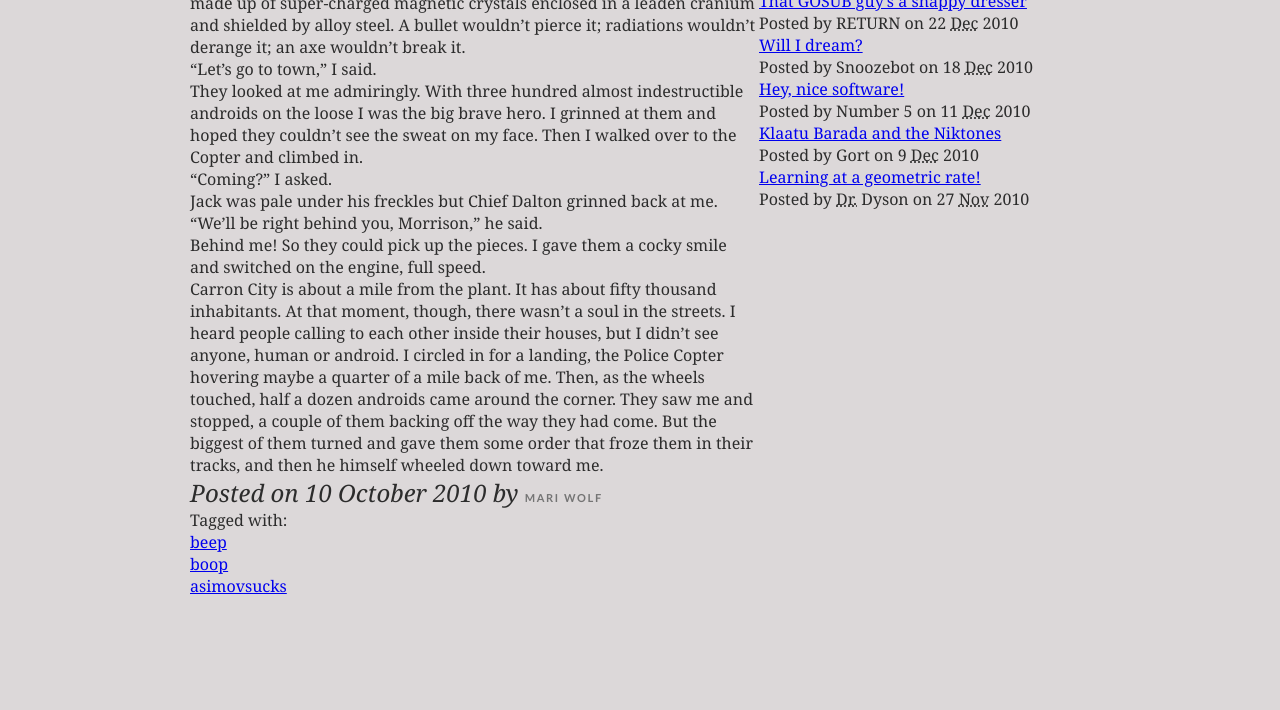
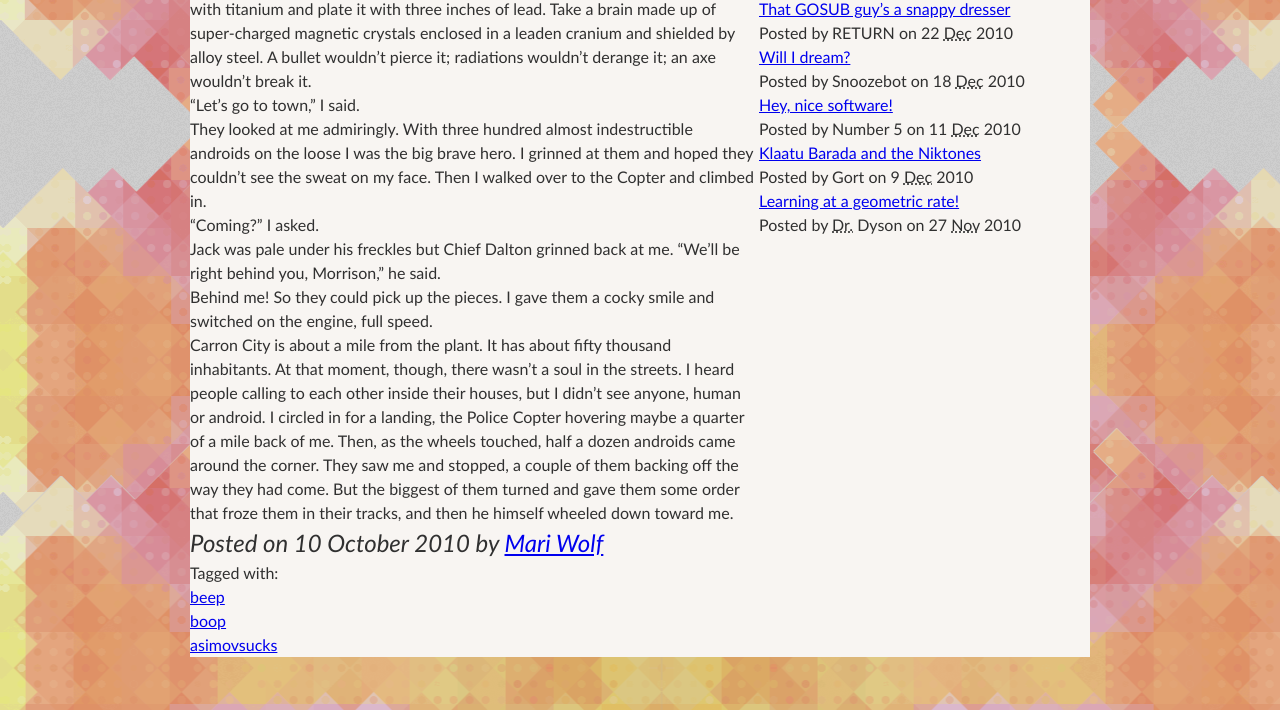
Before and after one commit to rahlusmorsi/BookApartReading, a plain HTML site: page Responsive Book/index.html in a window 1280 px wide. Shown: the part 171-881 px from the top of the page. Before the commit the page ends 800 px from the top, so only its background shows below. Drawn offline with Linux system fonts and the light colour scheme.

Commit message:
Switching main structure from px to %

```diff
--- a/Responsive Book/main.css
+++ b/Responsive Book/main.css
@@ -1,38 +1,34 @@
 /* http://meyerweb.com/eric/tools/css/reset/    v2.0 | 20110126   License: none (public domain)*/
 html,body,div,span,applet,object,iframe,h1,h2,h3,h4,h5,h6,p,blockquote,pre,a,abbr,acronym,address,big,cite,code,del,dfn,em,img,ins,kbd,q,s,samp,small,strike,strong,sub,sup,tt,var,b,u,i,center,dl,dt,dd,ol,ul,li,fieldset,form,label,legend,table,caption,tbody,tfoot,thead,tr,th,td,article,aside,canvas,details,embed,figure,figcaption,footer,header,hgroup,menu,nav,output,ruby,section,summary,time,mark,audio,video{margin:0;padding:0;border:0;font-size:100%;font:inherit;vertical-align:baseline}/*HTML5 display-role reset for older browsers*/article,aside,details,figcaption,figure,footer,header,hgroup,menu,nav,section{display:block}body{line-height:1}ol,ul{list-style:none}blockquote,q{quotes:none}blockquote:before,blockquote:after,q:before,q:after{content:'';content:none}table{border-collapse:collapse;border-spacing:0}
 
-body{
-	background-color: #dcd8d9;
-	color: #2c2c2c;
-	font:normal 100% Cambria, Georgia, serif;
+body {
+	background: #CECECE url("img/body.gif");
+	background: url("img/tile.png") repeat-x -2% -230px, url("img/tile.png") repeat-x -4% 550px, url("img/tile.png") repeat-x -8% 80%, url("img/body.gif") repeat -50% 0, #CECECE;
+	color: #303030;
+	font: normal 100%/1.5 Calibri, Candara, "Gill Sans", "Gill Sans MT", sans-serif;
 }
 h1{
-	font-size: 1.5em; /* 24 / 16 */
+	font-size: 1.5em; /*24 / 16*/
 	font-style: italic;
 	font-weight: normal;
 }
-h1 a{
-	color: #747474;
-	font: bold 0.4583333333333333em Calibri, Optima, Arial, sans-serif; /* 11 / 24 */
-	letter-spacing: 0.15em;
-	text-transform: uppercase;
-	text-decoration: none;
-}
 #page{
 	margin: 36px auto;
-	width: 960px;
+	max-width: 960px;
 }
 .blog{
 	margin: 0 auto 53px;
-	width: 900px;
+	width: 93.75%; /*900 / 960*/
+	background: #f8f5f2;
+	overflow: auto;
 }
 .blog .main{
 	float: left;
-	width: 566px;
+	width: 62.88888888888889%; /*566 / 900*/
 }
 .blog .other{
 	float: right;
-	width: 331px;
+	width: 36.77777777777778%; /*331 / 900*/
 }
 h1.lede{
 	background: #751910 url("img/blog-title-bg.jpg");
@@ -42,4 +38,6 @@ h1.lede{
 h1.lede a {
 	color: #f8f5f2;
 	font-size: 2em;
+	text-transform: uppercase;
+	text-decoration: none;
 }
```
